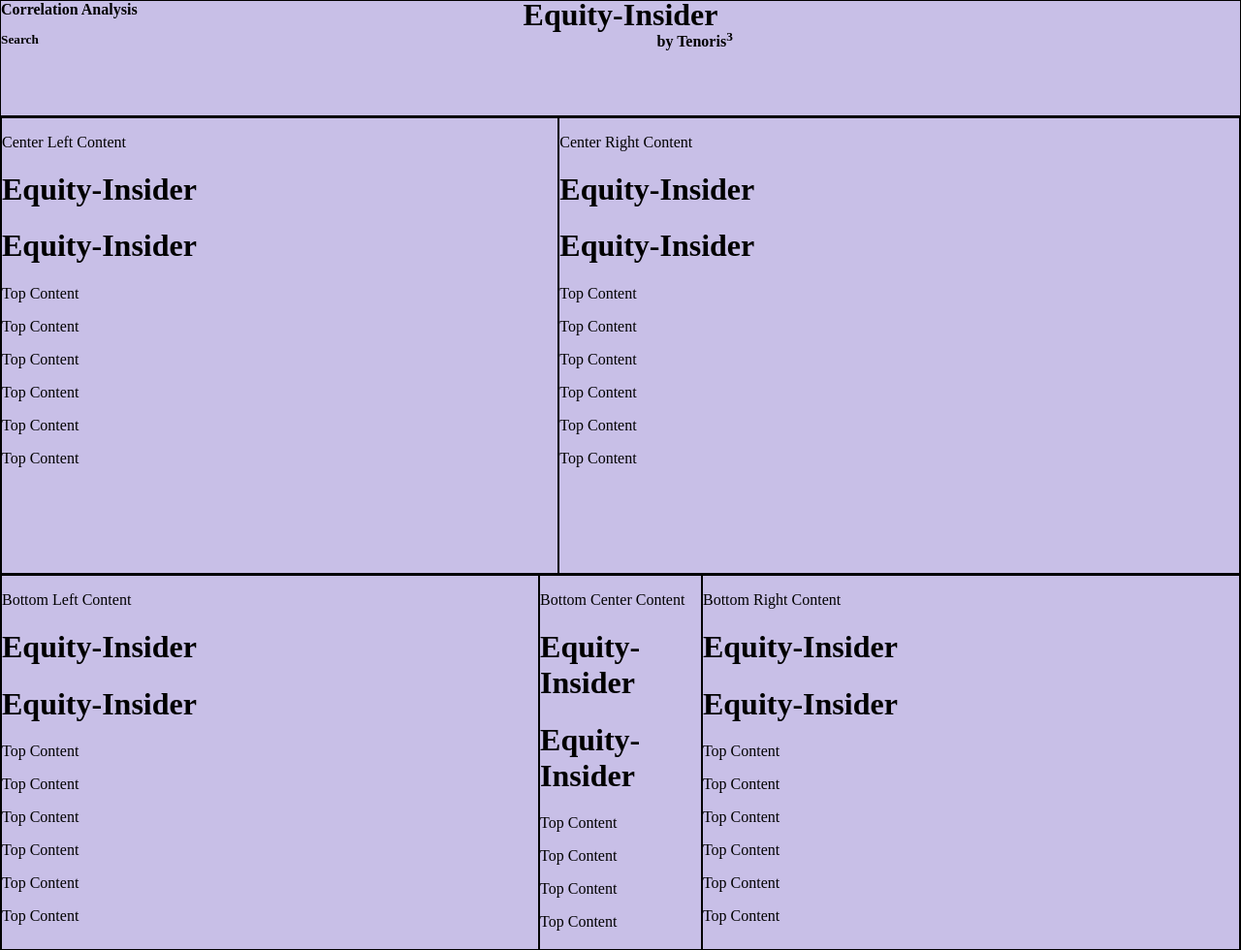
After one commit to manishreddy363/stock_application, a Django app: page /stocksapp/correlation_analysis/10/ in a window 1280 px wide. The commit adds this page. Shown: the whole page at 97% size. Run offline with Django 4.2, Linux system fonts and the light colour scheme; a user stored in the database is signed in; tables that the repository leaves empty hold one stand-in row (values such as "Sample post").

Commit message:
added sample page3

```diff
--- /dev/null
+++ b/stocksproject/stocksapp/forms.py
@@ -0,0 +1,5 @@
+# forms.py
+from django import forms
+
+class StockForm(forms.Form):
+    stock_input = forms.CharField(label=False, max_length=10)
--- /dev/null
+++ b/stocksproject/stocksapp/templates/correlation_analysis.html
@@ -0,0 +1,181 @@
+<!DOCTYPE html>
+<html lang="en">
+<head>
+    <meta charset="UTF-8">
+    <meta name="viewport" content="width=device-width, initial-scale=1.0">
+    <style>
+        body, html {
+            height: 100%;
+            margin: 0;
+            {% comment %} font-family: Arial, sans-serif; {% endcomment %}
+            background-color:#C8BFE7;
+        }
+
+        #container {
+            display: flex;
+            flex-direction: column;
+            height: 100vh;
+        }
+
+        #top {
+            flex: 1;
+            max-height: 12%;
+            overflow: auto;
+            border: 1px solid black; /* Add black border */
+            {% comment %} padding: 2px; {% endcomment %}
+        }
+
+        #center {
+            display: flex;
+            flex: 1.8;
+            max-height: 48%;
+            display: flex;
+            overflow: auto; /* Enable vertical scrolling */
+            justify-content: space-between;
+            border: 1px solid black; /* Add black border */
+        }
+
+        #center-left {
+            flex: 0.45;
+            height: 100%;
+            border: 1px solid black; /* Add black border */
+        }
+
+        #center-right {
+            flex: 0.55;
+            height: 100%;
+            border: 1px solid black; /* Add black border */
+        }
+
+        #bottom {
+            flex: 1;
+            display: flex;
+            max-height: 40%;
+            {% comment %} justify-content: space-between;
+            align-items: center;{% endcomment %}
+            overflow: auto; /* Enable vertical scrolling */
+            border: 1px solid black; /* Add black border */
+        }
+
+
+        #bottom-left, #bottom-center, #bottom-right {
+            flex: 1;
+            height: 100%;
+            border: 1px solid black; /* Add black border */
+        }
+
+        #bottom-center {
+            flex: 0.3;
+            border: 1px solid black; /* Add black border */
+        }
+
+    </style>
+    <title>Your Django App</title>
+</head>
+<body>
+
+<div id="container">
+
+    <div id="top"">
+        <!-- Content for the top 10% -->
+        <p style="margin-top: 0%;"><b>Correlation Analysis</b></p>
+        <h1 style="text-align:center; margin-top: -3.0%;">Equity-Insider</h1>
+        <p style="margin-top: -2%; margin-left: 12%; text-align:center;"><b>by Tenoris<sup>3</sup></b></p>
+        {% comment %} <div class="search-bar">
+            <form method="post" action="{% url 'stock_analysis' stock=stock_input %}">
+                {% csrf_token %}
+                {{ form.stock_input }}
+                <button type="submit" class="submit-button">Submit</button>
+            </form>
+            <span style="color: red;">{% if error_message %}{{ error_message }}{% endif %}</span>
+        </div> {% endcomment %}
+        <h5 style="margin-top: -2.75%;">Search</h5>
+    </div>
+
+    <div id="center"">
+
+        <div id="center-left">
+            <!-- Content for the center-left 45% -->
+            <p>Center Left Content</p>
+            <div>
+                <h1>Equity-Insider</h1>
+                <h1>Equity-Insider</h1>
+                <p>Top Content</p>
+                <p>Top Content</p>
+                <p>Top Content</p>
+                <p>Top Content</p>
+                <p>Top Content</p>
+                <p>Top Content</p>
+            </div>
+        </div>
+
+        <div id="center-right"">
+            <!-- Content for the center-right 55% -->
+            <p>Center Right Content</p>
+            <div>
+                <h1>Equity-Insider</h1>
+                <h1>Equity-Insider</h1>
+                <p>Top Content</p>
+                <p>Top Content</p>
+                <p>Top Content</p>
+                <p>Top Content</p>
+                <p>Top Content</p>
+                <p>Top Content</p>
+            </div>
+        </div>
+
+    </div>
+
+    <div id="bottom">
+
+        <div id="bottom-left">
+            <!-- Content for the bottom-left 20% -->
+            <p>Bottom Left Content</p>
+            <div>
+                <h1>Equity-Insider</h1>
+                <h1>Equity-Insider</h1>
+                <p>Top Content</p>
+                <p>Top Content</p>
+                <p>Top Content</p>
+                <p>Top Content</p>
+                <p>Top Content</p>
+                <p>Top Content</p>
+            </div>
+        </div>
+
+        <div id="bottom-center">
+            <!-- Content for the bottom-center 30% -->
+            <p>Bottom Center Content</p>
+            <div>
+                <h1>Equity-Insider</h1>
+                <h1>Equity-Insider</h1>
+                <p>Top Content</p>
+                <p>Top Content</p>
+                <p>Top Content</p>
+                <p>Top Content</p>
+                <p>Top Content</p>
+                <p>Top Content</p>
+            </div>
+        </div>
+
+        <div id="bottom-right">
+            <!-- Content for the bottom-right 50% -->
+            <p>Bottom Right Content</p>
+            <div>
+                <h1>Equity-Insider</h1>
+                <h1>Equity-Insider</h1>
+                <p>Top Content</p>
+                <p>Top Content</p>
+                <p>Top Content</p>
+                <p>Top Content</p>
+                <p>Top Content</p>
+                <p>Top Content</p>
+            </div>
+        </div>
+
+    </div>
+
+</div>
+
+</body>
+</html>
--- a/stocksproject/stocksapp/urls.py
+++ b/stocksproject/stocksapp/urls.py
@@ -1,7 +1,9 @@
 from django.urls import path
-from .views import stock_list, stock_analysis
+from .views import stock_list, stock_analysis, stock_chart, correlation_analysis
 
 urlpatterns = [
     path('stock_list/', stock_list, name='stock_list'),
     path('stock_analysis/<str:stock>/', stock_analysis, name='stock_analysis'),
+    path('stock_chart/<str:stock>/', stock_chart, name='stock_chart'),
+    path('correlation_analysis/<int:stock_id>/', correlation_analysis, name='correlation_analysis'),
 ]
--- a/stocksproject/stocksapp/views.py
+++ b/stocksproject/stocksapp/views.py
@@ -1,15 +1,15 @@
-from django.shortcuts import render
+from django.shortcuts import render, redirect
 from django.contrib.auth.decorators import login_required
-
-from django.contrib.auth import authenticate, login
 from django.contrib import messages
 from .models import Stock_ID, Stock_Details_Table,Stock_Naics_Table,stock_historical_data_v3,Next_filing_dates
 from .models import stock_Earnings_4 as stock_Earnings
-from django.http import JsonResponse, HttpResponse
-
-# @login_required(login_url='/admin/login/')
-def hello_world(request):
-    return render(request, 'hello_world.html', {'user': request.user})
+from .forms import StockForm
+import pandas as pd
+import matplotlib
+from matplotlib.backends.backend_agg import FigureCanvasAgg as FigureCanvas
+import matplotlib.pyplot as plt
+from io import BytesIO
+import base64
 
 
 @login_required(login_url='/')
@@ -56,6 +56,7 @@ def stock_analysis(request, stock):
         stock_id = Stock_ID.objects.get(stock_name=stock).stock_id
         stock_data = Stock_Details_Table.objects.get(Stock_Details_StockID=stock_id)
         print(stock_data)
+        stock_analysis_data["stock_id"] = stock_id
         stock_analysis_data["stock_id_name"] = stock
         stock_analysis_data["stock_name"] = stock_data.Stock_Details_Name
         stock_analysis_data["description"] = stock_data.Stock_Details_Description
@@ -123,12 +124,120 @@ def stock_analysis(request, stock):
 
         # Trading days remaining before next filing date
         stock_analysis_data["filing_date"] = remaining_days
+
+        error_message = None
+        default_stock_value = stock  # Replace this with your desired default value
+        if request.method == 'POST':
+            form = StockForm(request.POST)
+            if form.is_valid():
+                stock_input = form.cleaned_data['stock_input']
+
+                # Add your validation logic here
+                # For example, check if stock_input is valid
+
+                if is_valid_stock(stock_input):
+                    # Redirect to another page with a valid input
+                    return redirect('stock_analysis', stock=stock_input)
+                else:
+                    # Set error_message if the input is invalid
+                    error_message = "Invalid stock input."
+
+        else:
+            form = StockForm(initial={'stock_input': default_stock_value})
+
+        # return render(request, 'stock_detail_analysis.html', {'form': form, 'error_message': error_message})
+
         return render(request, 'stock_detail_analysis.html', {'stock_analysis_data': stock_analysis_data,
                                                               'eps_data': stock_earnings_list,
                                                               'stock_revenue': stock_revenue_dict,
                                                               'stock_naics_code': stock_analysis_data['naics_code'],
                                                               'fiscal_data': stock_historical_list,
-                                                              'next_period_data':next_filing_list})
+                                                              'next_period_data':next_filing_list,
+                                                              'form': form, 'error_message': error_message,
+                                                              'stock_input':stock})
+    except Exception as e:
+        print("invalid stock id")
+        print(f"Exception: {e}")
+        messages.error(request, 'Invalid {} stock name'.format(stock))
+
+
+def stock_chart(request, stock):
+    print(stock)
+    stock_id = Stock_ID.objects.get(stock_name=stock).stock_id
+    stock_earnings_data = stock_Earnings.objects.filter(Stock_Earnings_4_StockID
+                                                            =stock_id).values()
+    data = []
+    for item in stock_earnings_data:
+        stock_earnings_dict1 = {'filing_date':item['Stock_Earnings_4_Filing_Date_2'],
+                                'forecasted_eps':item['Stock_Earnings_4_Estimated_EPS'],
+                                'ei_eps':item['Stock_Earnings_4_EI_EPS_2'],
+                                'actual_eps':item['Stock_Earnings_4_Actual_EPS'],
+                                'f_delta':item['Stock_Earnings_4_F_Delta_2'],
+                                'ei_delta':item['Stock_Earnings_4_EI_Delta_2']}
+        # stock_earnings_dict2 = {'filing_date':'3-Mar-23',
+        #                         'forecasted_eps':0.3,
+        #                         'ei_eps':0.4,
+        #                         'actual_eps':0.5,
+        #                         'f_delta':0.6,
+        #                         'ei_delta':0.3}
+    data.append(stock_earnings_dict1)
+    # data.append(stock_earnings_dict2)
+    # form = YAxisSelectionForm(request.POST or None)
+
+    # if request.method == 'POST' and form.is_valid():
+    #     selected_y_axis = form.cleaned_data.get('y_axis_options', [])
+
+    #     if not selected_y_axis:
+    #         # If no y-axis options are selected, default to all columns
+    selected_y_axis = ['forecasted_eps', 'ei_eps', 'actual_eps', 'f_delta', 'ei_delta']
+
+    # Set the Matplotlib backend explicitly
+    matplotlib.use('Agg')
+
+    # Generate chart if the form is submitted
+    df = pd.DataFrame(data)
+    x_column = 'filing_date'
+
+    fig, ax = plt.subplots()
+    for y_column in selected_y_axis:
+        ax.plot(df[x_column], df[y_column], label=y_column)
+
+    ax.set_xlabel('X Axis')
+    ax.set_ylabel('Y Axis')
+    ax.legend()
+
+    img = BytesIO()
+    canvas = FigureCanvas(fig)
+    canvas.print_png(img)
+    img.seek(0)
+    chart_url = base64.b64encode(img.getvalue()).decode()
+    plt.close(fig)
+
+    return render(request, 'chart_content.html', {'chart_url': chart_url, 'stock': stock})
+
+    # return render(request, 'table.html', {'data': data, 'form': form, 'stock': stock})
+
+
+@login_required(login_url='/')
+def correlation_analysis(request, stock_id):
+    print(stock_id)
+    correlation_data = 'correlation_data'
+    try:
+        stock_name = Stock_ID.objects.get(stock_id=stock_id).stock_name
+        stock_data = Stock_Details_Table.objects.get(Stock_Details_StockID=stock_id)
+        print(stock_data)
+        return render(request, 'correlation_analysis.html', {'correlation_data': correlation_data})
     except:
         print("invalid stock id")
-        messages.error(request, 'Invalid {} stock name'.format(stock))
+        messages.error(request, 'Invalid {} stock name'.format(stock_name))
+
+
+def is_valid_stock(stock_input):
+    stock_list_queryset = Stock_ID.objects.all().values()
+    stock_list_object = list(stock_list_queryset)
+    stocks= []
+    for stock in stock_list_object:
+        stocks.append(stock['stock_name'].lower())
+    if stock_input.lower() in stocks:
+        return True
+    return False
```
Also changed, not shown: stocksproject/stocksapp/templates/chart_content.html (added, +2 -0 lines), stocksproject/stocksapp/templates/stock_detail_analysis.html (+33 -12 lines), stocksproject/stocksapp/templates/table.html (added, +37 -0 lines).
